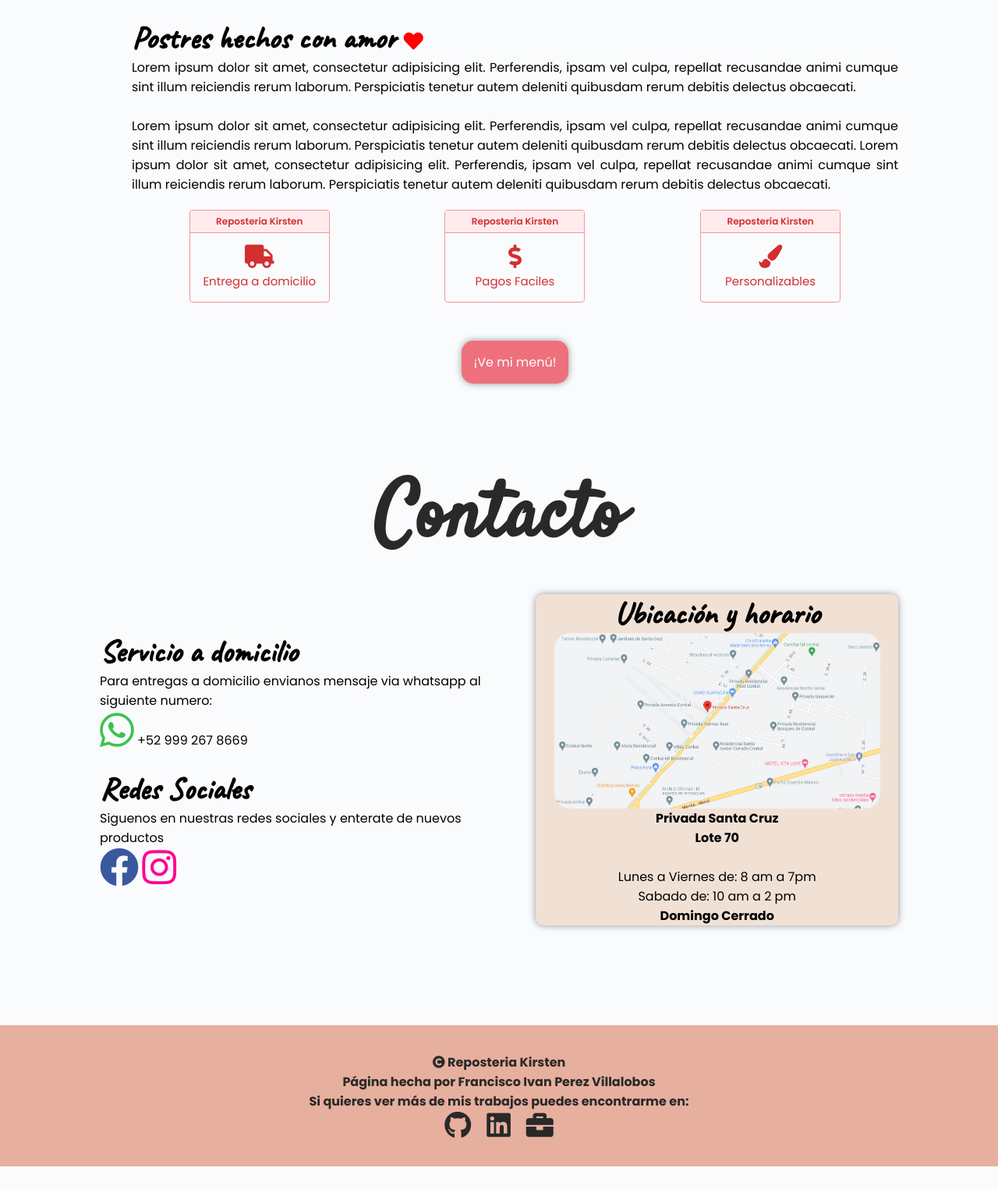
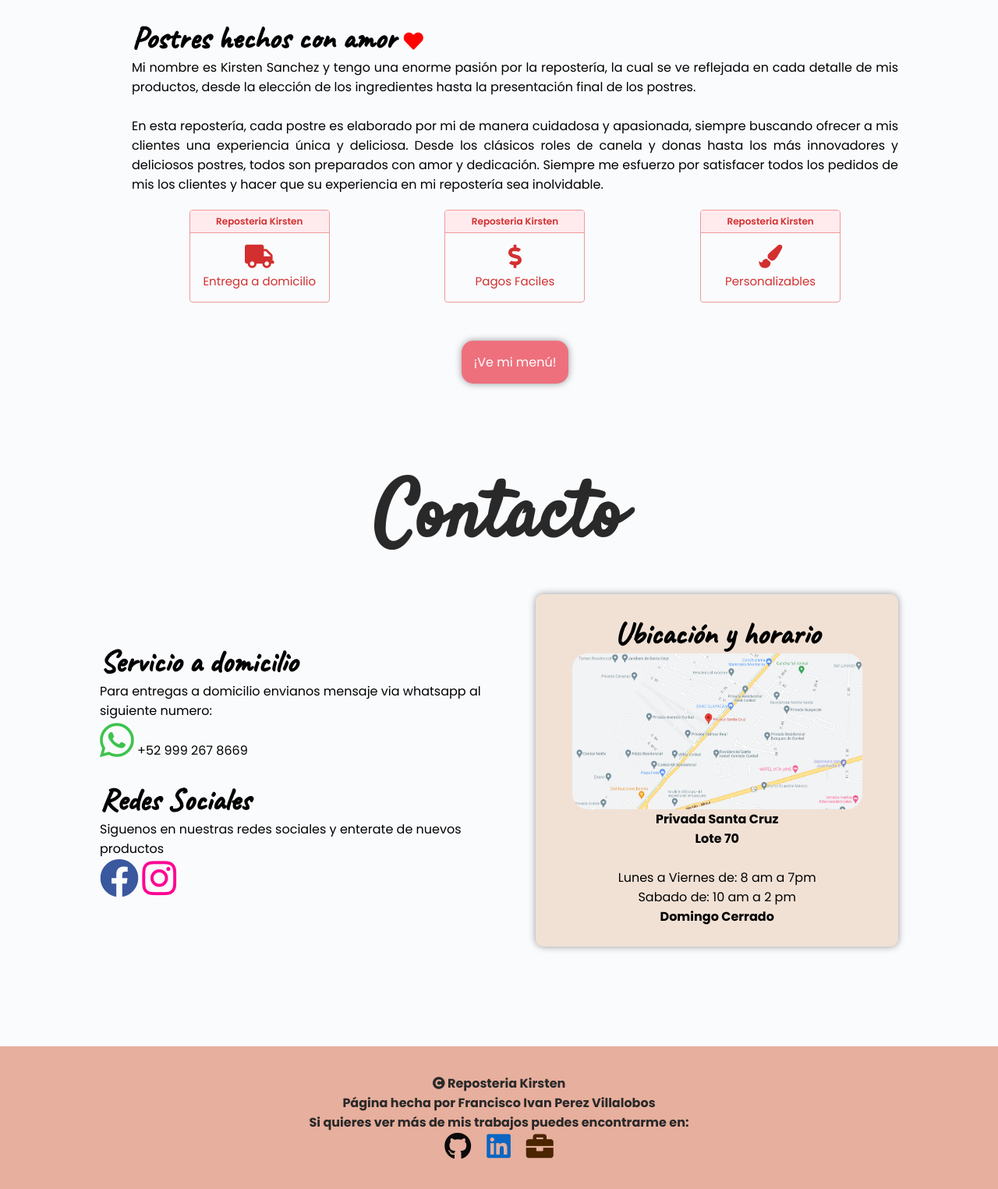
Before and after one commit to Fran804/ReposteriaKirsten, a plain HTML site: page index.html in a window 1280 px wide. Shown: the part 3197-4722 px from the top of the page at 78% size. Before the commit the page ends 4693 px from the top, so only its background shows below. Drawn offline with Linux system fonts and the light colour scheme.

Commit message:
Add colors and fix desing

```diff
--- a/CSS/style.css
+++ b/CSS/style.css
@@ -364,12 +364,27 @@ nav .menu-btn i {
     border-radius: 10px;
     box-shadow: 0 0 10px rgba(0,0,0,0.4);
     background-color: var(--background-soft-pink);
+    padding: 5%;
 }
 
 .img-location-contact {
     width: 90%;
     border-radius: 20px;
 }
+
+.fa-github {
+    color: #0a0a0a;
+}
+
+.fa-linkedin {
+    color: #0A66C2;
+}
+
+.fa-briefcase {
+    color: #4a2500;
+}
+
+
 /* === End Contact content ===  */
 
 /* === Foother === */
@@ -472,6 +487,15 @@ footer {
         font-size: 20px;
         text-align: center;
     }
+
+    .subtile-text, .text-contact-card {
+        text-align: center;
+    }
+
+    .location-card-contact {
+        width: 100%;
+    }
+
 }
 
 @media (max-width: 1418px) {
--- a/index.html
+++ b/index.html
@@ -112,18 +112,15 @@
                     <div class="info-about">
                         <h1 class="subtile-text">Postres hechos con amor <i class="fas fa-heart icon-heart"></i> </h1>
                         <p class="text-about">
-                            Lorem ipsum dolor sit amet, consectetur adipisicing elit. Perferendis,
-                            ipsam vel culpa, repellat recusandae animi cumque sint illum reiciendis rerum laborum.
-                            Perspiciatis tenetur autem deleniti quibusdam rerum debitis delectus obcaecati.
+                            Mi nombre es Kirsten Sanchez y tengo una enorme pasión por la repostería, la cual se ve reflejada en cada detalle de mis productos,
+                            desde la elección de los ingredientes hasta la presentación final de los postres.
                         </p>
                         <br>
                         <p class="text-about">
-                            Lorem ipsum dolor sit amet, consectetur adipisicing elit. Perferendis,
-                            ipsam vel culpa, repellat recusandae animi cumque sint illum reiciendis rerum laborum.
-                            Perspiciatis tenetur autem deleniti quibusdam rerum debitis delectus obcaecati.
-                            Lorem ipsum dolor sit amet, consectetur adipisicing elit. Perferendis,
-                            ipsam vel culpa, repellat recusandae animi cumque sint illum reiciendis rerum laborum.
-                            Perspiciatis tenetur autem deleniti quibusdam rerum debitis delectus obcaecati.
+                            En esta repostería, cada postre es elaborado por mi de manera cuidadosa y apasionada,
+                            siempre buscando ofrecer a mis clientes una experiencia única y deliciosa. Desde los clásicos roles de canela y donas
+                            hasta los más innovadores y deliciosos postres, todos son preparados con amor y dedicación. Siempre me esfuerzo
+                            por satisfacer todos los pedidos de mis los clientes y hacer que su experiencia en mi repostería sea inolvidable.
                         </p>
                         <div class="card-about-container">
                             <div class="card-item-about">
@@ -180,9 +177,9 @@
                         <p><strong>Privada Santa Cruz</strong></p>
                         <p><strong>Lote 70</strong></p>
                         <br>
-                        <p>Lunes a Viernes de: 8 am a 7pm</p>
-                        <p>Sabado de: 10 am a 2 pm</p>
-                        <p><strong>Domingo Cerrado</strong></p>
+                        <p class="text-contact-card">Lunes a Viernes de: 8 am a 7pm</p>
+                        <p class="text-contact-card">Sabado de: 10 am a 2 pm</p>
+                        <p class="text-contact-card"><strong>Domingo Cerrado</strong></p>
                     </div>
                 </div>
             </div>
@@ -193,9 +190,9 @@
             <p>Página hecha por Francisco Ivan Perez Villalobos</p>
             <p>Si quieres ver más de mis trabajos puedes encontrarme en: </p>
             <div class="social-medias-footer">
-                <i class="fab fa-github icon-media-foother"><a href="https://github.com/Fran804" target="_blank"></a></i>
-                <i class="fab fa-linkedin icon-media-foother"><a href="https://github.com/Fran804" target="_blank"></a></i>
-                <i class="fas fa-briefcase icon-media-foother"><a href="https://github.com/Fran804" target="_blank"></a></i>
+                <a href="https://github.com/Fran804" target="_blank"><i class="fab fa-github icon-media-foother"></i></a>
+                <a href="https://www.linkedin.com/in/francisco-perez-villalobos-b4679a206/" target="_blank"><i class="fab fa-linkedin icon-media-foother"></i></a>
+                <a href="https://fran804.github.io/Portafolio/" target="_blank"><i class="fas fa-briefcase icon-media-foother"></i></a>
             </div>
         </footer>
     </body>
```
